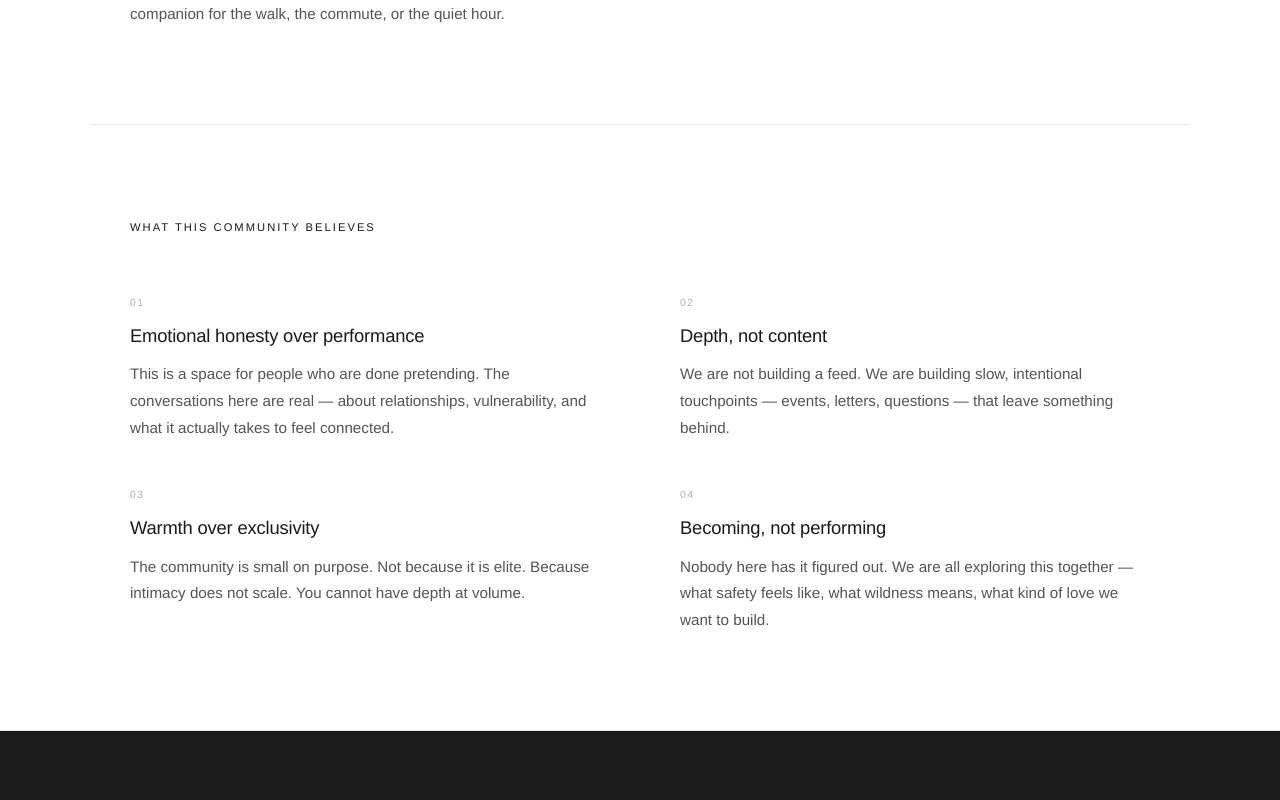
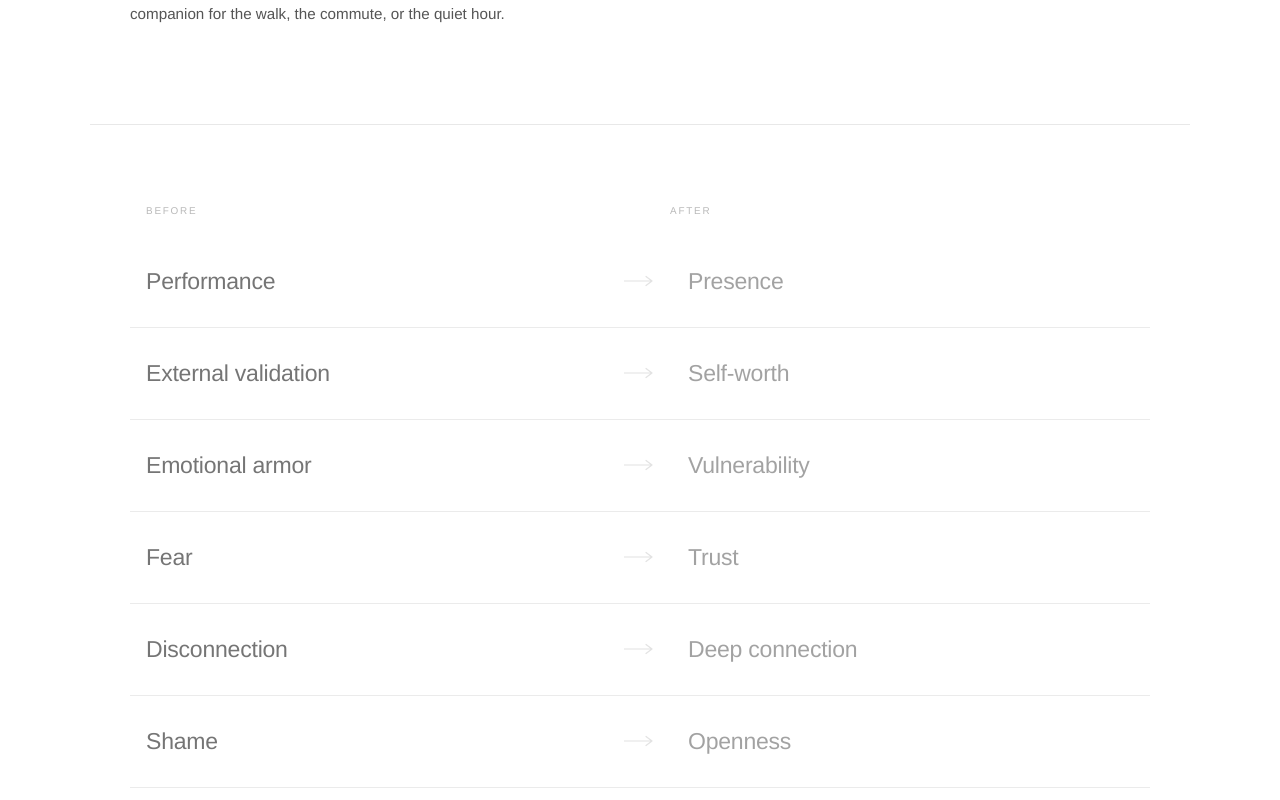
Before and after one commit to aliciafrommann-creator/PeakPlant, a Next.js app: page /community in a window 1280 px wide. Shown: the part 1180-1980 px from the top of the page. Built offline with nearby package versions, Linux system fonts and the light colour scheme.

Commit message:
Move Before/After transform table from philosophy to community page

```diff
--- a/app/community/page.tsx
+++ b/app/community/page.tsx
@@ -2,6 +2,48 @@
 import Link from 'next/link'
 import { motion, AnimatePresence } from 'framer-motion'
 import { useState } from 'react'
+
+const pairs = [
+  ['Performance', 'Presence'],
+  ['External validation', 'Self-worth'],
+  ['Emotional armor', 'Vulnerability'],
+  ['Fear', 'Trust'],
+  ['Disconnection', 'Deep connection'],
+  ['Shame', 'Openness'],
+]
+
+function TransformRow({ before, after, index }: { before: string; after: string; index: number }) {
+  const [hovered, setHovered] = useState(false)
+  return (
+    <motion.div
+      initial={{ opacity: 0, y: 16 }} whileInView={{ opacity: 1, y: 0 }} viewport={{ once: true }}
+      transition={{ duration: 0.8, delay: index * 0.09, ease: [0.16, 1, 0.3, 1] }}
+      onMouseEnter={() => setHovered(true)} onMouseLeave={() => setHovered(false)}
+      style={{ display: 'grid', gridTemplateColumns: '1fr 80px 1fr', alignItems: 'center', padding: '2rem 1rem', borderBottom: '1px solid #ebebeb', cursor: 'default', position: 'relative' }}
+    >
+      <motion.div animate={{ opacity: hovered ? 1 : 0 }} transition={{ duration: 0.25 }}
+        style={{ position: 'absolute', inset: 0, background: '#f8f8f8', zIndex: 0, pointerEvents: 'none' }} />
+      <div style={{ position: 'relative', zIndex: 1 }}>
+        <motion.p animate={{ opacity: hovered ? 0.15 : 0.6, x: hovered ? -10 : 0 }} transition={{ duration: 0.45, ease: [0.16, 1, 0.3, 1] }}
+          style={{ fontSize: 'clamp(1.1rem, 1.8vw, 1.45rem)', fontWeight: 300, fontFamily: PP, letterSpacing: '-0.01em', position: 'relative', display: 'inline-block' }}>
+          {before}
+          <motion.span animate={{ scaleX: hovered ? 1 : 0 }} transition={{ duration: 0.35, ease: [0.16, 1, 0.3, 1] }}
+            style={{ position: 'absolute', top: '52%', left: 0, right: 0, height: '1.5px', background: '#1A1A1A', opacity: 0.55, transformOrigin: 'left', display: 'block' }} />
+        </motion.p>
+      </div>
+      <div style={{ display: 'flex', justifyContent: 'center', alignItems: 'center', zIndex: 1 }}>
+        <motion.svg width="32" height="14" viewBox="0 0 32 14" fill="none"
+          animate={{ opacity: hovered ? 1 : 0.12, x: hovered ? 5 : 0 }} transition={{ duration: 0.4, ease: [0.16, 1, 0.3, 1] }}>
+          <path d="M0 7h28M22 2.5l6 4.5-6 4.5" stroke="#1A1A1A" strokeWidth="1.2" strokeLinecap="round" strokeLinejoin="round"/>
+        </motion.svg>
+      </div>
+      <motion.p animate={{ opacity: hovered ? 1 : 0.6, x: hovered ? 0 : 8, color: hovered ? '#1A1A1A' : '#666' }} transition={{ duration: 0.45, ease: [0.16, 1, 0.3, 1] }}
+        style={{ fontSize: 'clamp(1.1rem, 1.8vw, 1.45rem)', fontWeight: hovered ? 500 : 300, fontFamily: PP, letterSpacing: '-0.01em', zIndex: 1 }}>
+        {after}
+      </motion.p>
+    </motion.div>
+  )
+}
 
 const PP = '"Helvetica Neue", Helvetica, Arial, sans-serif'
 
@@ -155,6 +197,18 @@ export default function CommunityPage() {
         </div>
       </section>
 
+      {/* Before / After */}
+      <section style={{ borderTop: '1px solid #e8e8e8', padding: '5rem 2.5rem', maxWidth: 1100, margin: '0 auto' }}>
+        <div style={{ display: 'grid', gridTemplateColumns: '1fr 60px 1fr', padding: '0 1rem 1rem', marginBottom: '0.25rem' }}>
+          <p style={{ fontSize: '0.62rem', letterSpacing: '0.18em', textTransform: 'uppercase', opacity: 0.3, fontFamily: PP }}>Before</p>
+          <div />
+          <p style={{ fontSize: '0.62rem', letterSpacing: '0.18em', textTransform: 'uppercase', opacity: 0.3, fontFamily: PP }}>After</p>
+        </div>
+        {pairs.map(([before, after], i) => (
+          <TransformRow key={before} before={before} after={after} index={i} />
+        ))}
+      </section>
+
       {/* Voices */}
       <section style={{ borderTop: '1px solid #e8e8e8', padding: '6rem 2.5rem', maxWidth: 1100, margin: '0 auto' }}>
         <motion.p initial={{ opacity: 0, y: 12 }} whileInView={{ opacity: 1, y: 0 }} viewport={{ once: true }} transition={{ duration: 0.7 }}
--- a/app/philosophy/page.tsx
+++ b/app/philosophy/page.tsx
@@ -207,7 +207,6 @@ export default function PhilosophyPage() {
         </div>
       </section>
 
-      <TransformTable />
 
       <section style={{ borderTop: '1px solid #e8e8e8', padding: '7rem 2.5rem', textAlign: 'center' }}>
         <motion.p
```
